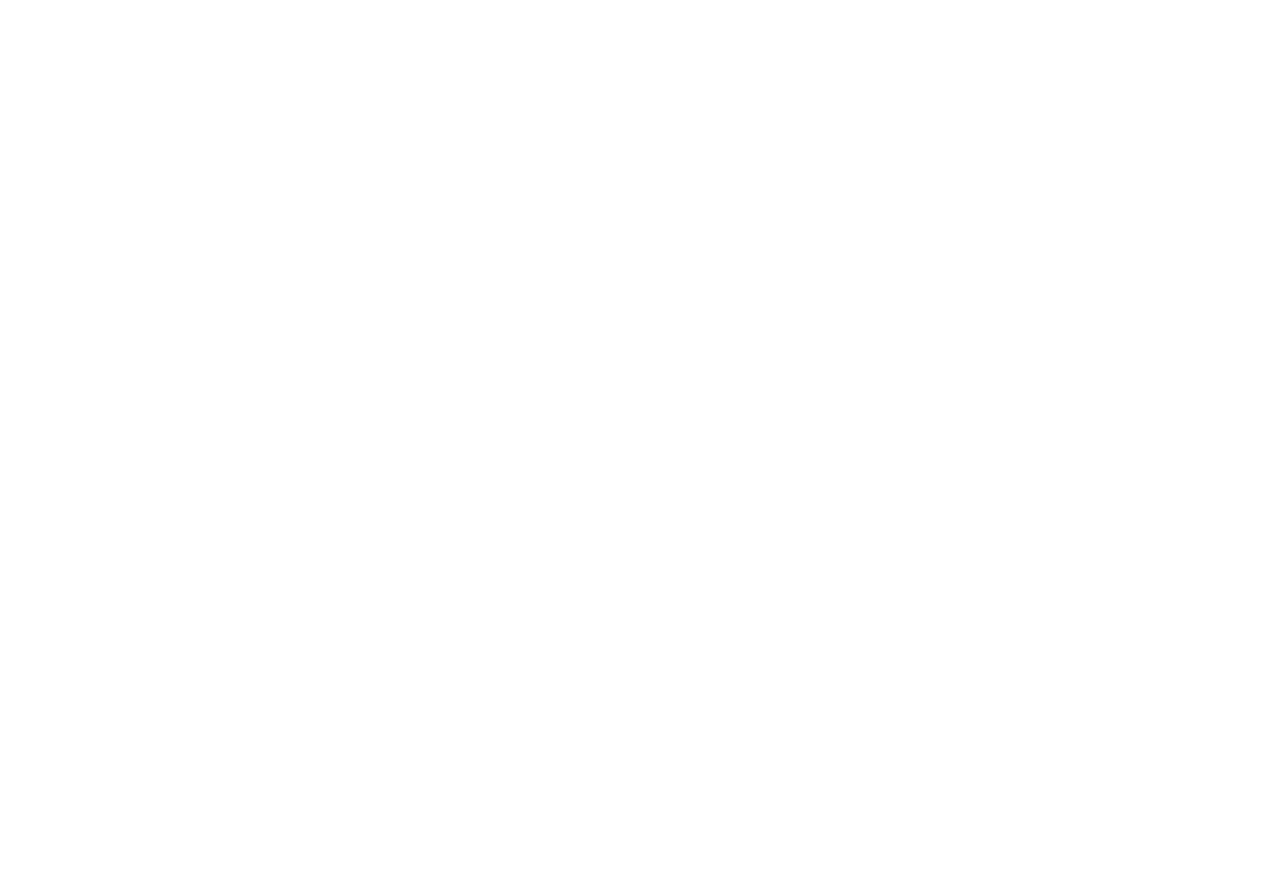
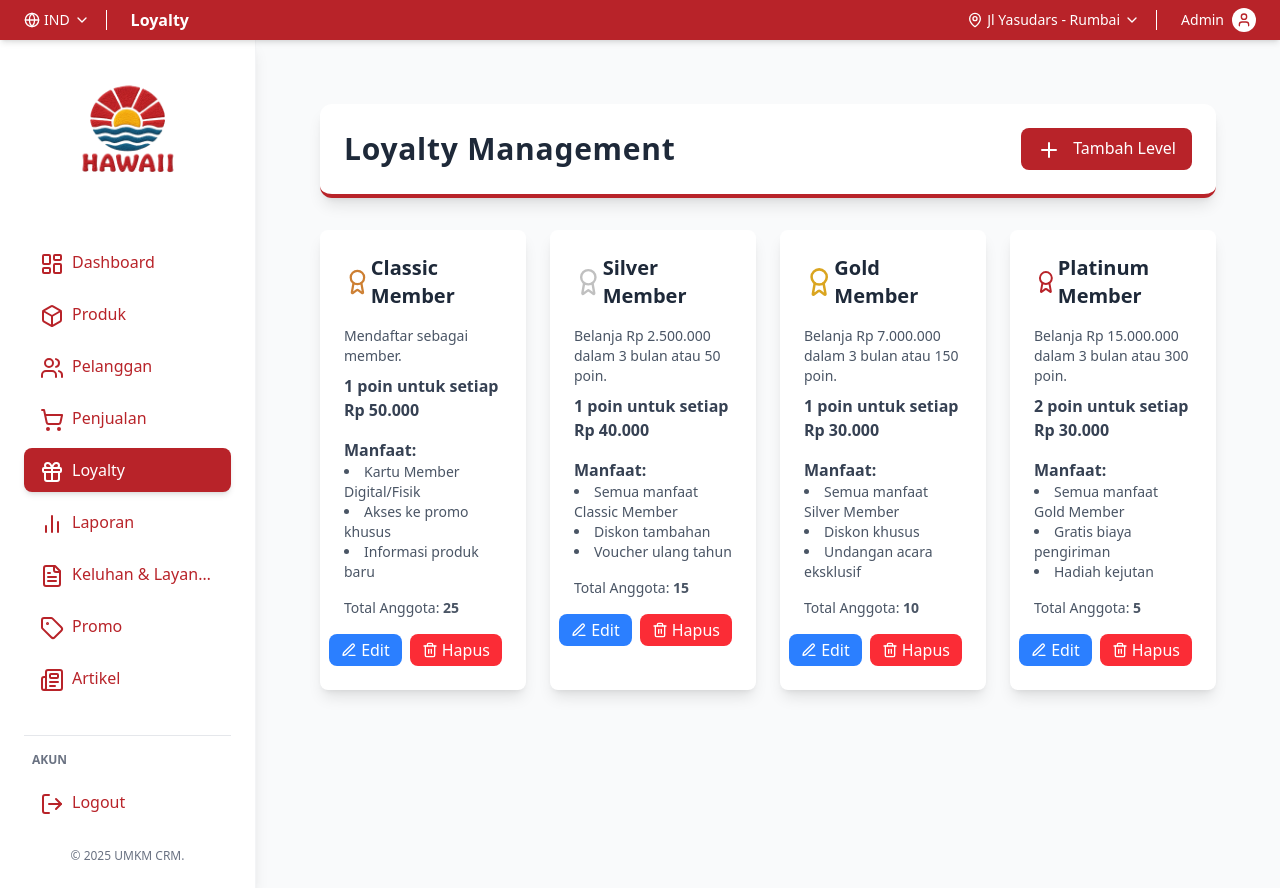
Before and after one commit to nrazz41/crm-23SIB-Kelompok1, a React (Vite) app: page /loyalty in a window 1280 px wide. Before the commit this address had no page. Before the commit the page ends 800 px from the top, so only its background shows below. Built offline with nearby package versions, Linux system fonts and the light colour scheme.

Commit message:
final website coomit by kketua

```diff
--- a/src/App.jsx
+++ b/src/App.jsx
@@ -40,6 +40,7 @@
 import { OrderProvider } from './assets/contexts/OrderContext';
 import { AuthProvider } from './assets/contexts/AuthContext';
 import SalesReportsPage from "./assets/Pages/SalesReportsPage";
+import MembershipLevel from "./assets/Pages/MembershipLevel";
 
 function App() {
   return (
@@ -74,6 +75,7 @@
           <Route path="/sales" element={<SalesManagement />} />
           <Route path="/product" element={<ProductManagement />} />
           <Route path="/complaint-form" element={<ComplaintForm />} />
+          <Route path="/loyalty" element={<MembershipLevel />} />
           <Route path="/promo" element={<PromoPelanggan />} />
           <Route path="/masukan" element={<CustomerFeedbackManager />} />
           <Route path="/riwayat" element={<SalesHistoryPage />} />
--- /dev/null
+++ b/src/assets/Pages/MembershipLevel.jsx
@@ -0,0 +1,169 @@
+import React, { useState } from "react";
+import { Plus, Trash2, Edit3, Award } from "lucide-react";
+
+const LoyaltyManagementPage = () => {
+  // --- Theme Colors ---
+  const primaryRed = '#B82329'; // Main red color for theme
+  const goldColor = '#DAA520';
+  const silverColor = '#C0C0C0';
+  const classicColor = '#CD7F32'; // Color for Classic membership
+
+  // --- Membership Levels Definition ---
+  const [membershipLevels, setMembershipLevels] = useState([
+    {
+      id: 1,
+      level: 'Classic',
+      criteria: 'Mendaftar sebagai member.',
+      points: '1 poin untuk setiap Rp 50.000',
+      benefits: [
+        'Kartu Member Digital/Fisik',
+        'Akses ke promo khusus',
+        'Informasi produk baru',
+      ],
+      color: classicColor,
+      count: 25, // Jumlah anggota di level ini
+    },
+    {
+      id: 2,
+      level: 'Silver',
+      criteria: 'Belanja Rp 2.500.000 dalam 3 bulan atau 50 poin.',
+      points: '1 poin untuk setiap Rp 40.000',
+      benefits: [
+        'Semua manfaat Classic Member',
+        'Diskon tambahan',
+        'Voucher ulang tahun',
+      ],
+      color: silverColor,
+      count: 15,
+    },
+    {
+      id: 3,
+      level: 'Gold',
+      criteria: 'Belanja Rp 7.000.000 dalam 3 bulan atau 150 poin.',
+      points: '1 poin untuk setiap Rp 30.000',
+      benefits: [
+        'Semua manfaat Silver Member',
+        'Diskon khusus',
+        'Undangan acara eksklusif',
+      ],
+      color: goldColor,
+      count: 10,
+    },
+    {
+      id: 4,
+      level: 'Platinum',
+      criteria: 'Belanja Rp 15.000.000 dalam 3 bulan atau 300 poin.',
+      points: '2 poin untuk setiap Rp 30.000',
+      benefits: [
+        'Semua manfaat Gold Member',
+        'Gratis biaya pengiriman',
+        'Hadiah kejutan',
+      ],
+      color: primaryRed,
+      count: 5,
+    },
+  ]);
+
+  const [editingLevel, setEditingLevel] = useState(null);
+
+  const handleEdit = (level) => {
+    setEditingLevel(level);
+  };
+
+  const handleDelete = (id) => {
+    setMembershipLevels(membershipLevels.filter(level => level.id !== id));
+  };
+
+  const handleSaveEdit = () => {
+    // Logika untuk menyimpan perubahan level keanggotaan
+    setEditingLevel(null);
+  };
+
+  return (
+    <main className="p-6 md:p-10 bg-gray-50 min-h-screen">
+      <div className="flex justify-between items-center mb-8 bg-white text-gray-800 rounded-xl shadow-lg border-b-4 border-[#B82329] p-6">
+        <h2 className="text-3xl font-extrabold tracking-wide">Loyalty Management</h2>
+        <button className="px-4 py-2 bg-[#B82329] text-white rounded-lg hover:bg-[#DAA520] transition duration-300">
+          <Plus className="inline mr-2" /> Tambah Level
+        </button>
+      </div>
+
+      <div className="grid grid-cols-1 md:grid-cols-2 lg:grid-cols-4 gap-6 mb-6">
+        {membershipLevels.map((level) => (
+          <div key={level.id} className="bg-white rounded-lg shadow-lg p-6 transition-transform transform hover:scale-105 duration-300">
+            <div className="flex items-center mb-4">
+              <Award className="w-8 h-8" style={{ color: level.color }} />
+              <h3 className="text-xl font-semibold text-gray-800">{level.level} Member</h3>
+            </div>
+            <p className="text-sm text-gray-600 mb-2">{level.criteria}</p>
+            <p className="font-bold text-gray-700 mb-4">{level.points}</p>
+            <h4 className="font-bold text-gray-700">Manfaat:</h4>
+            <ul className="list-disc list-inside text-sm text-gray-600 mb-4">
+              {level.benefits.map((benefit, index) => (
+                <li key={index}>{benefit}</li>
+              ))}
+            </ul>
+            <div className="flex items-center justify-between mb-4">
+              <span className="text-sm text-gray-600">Total Anggota: <span className="font-bold">{level.count}</span></span>
+            </div>
+            <div className="flex justify-end space-x-2">
+              <button onClick={() => handleEdit(level)} className="flex items-center px-3 py-1 text-white bg-blue-500 rounded-lg hover:bg-blue-600 transition duration-300">
+                <Edit3 size={16} className="mr-1" /> Edit
+              </button>
+              <button onClick={() => handleDelete(level.id)} className="flex items-center px-3 py-1 text-white bg-red-500 rounded-lg hover:bg-red-600 transition duration-300">
+                <Trash2 size={16} className="mr-1" /> Hapus
+              </button>
+            </div>
+          </div>
+        ))}
+      </div>
+
+      {editingLevel && (
+        <div className="fixed inset-0 bg-black/30 backdrop-blur-sm flex justify-center items-center z-50">
+          <div className="bg-white p-6 rounded-xl w-full max-w-md shadow-lg">
+            <h2 className="text-xl font-semibold mb-4" style={{ color: primaryRed }}>
+              Edit {editingLevel.level} Member
+            </h2>
+            <div className="space-y-3">
+              <input
+                className="w-full border p-2 rounded-lg"
+                placeholder="Kriteria"
+                value={editingLevel.criteria}
+                onChange={(e) => setEditingLevel({ ...editingLevel, criteria: e.target.value })}
+              />
+              <input
+                className="w-full border p-2 rounded-lg"
+                placeholder="Poin"
+                value={editingLevel.points}
+                onChange={(e) => setEditingLevel({ ...editingLevel, points: e.target.value })}
+              />
+              <textarea
+                className="w-full border p-2 rounded-lg"
+                placeholder="Manfaat (pisahkan dengan koma)"
+                value={editingLevel.benefits.join(', ')}
+                onChange={(e) => setEditingLevel({ ...editingLevel, benefits: e.target.value.split(', ') })}
+              />
+            </div>
+            <div className="flex justify-end space-x-2 mt-4">
+              <button
+                onClick={() => setEditingLevel(null)}
+                className="px-4 py-2 bg-gray-300 text-sm rounded-lg"
+              >
+                Batal
+              </button>
+              <button
+                onClick={handleSaveEdit}
+                className="px-4 py-2 text-white text-sm rounded-lg hover:brightness-90"
+                style={{ backgroundColor: primaryRed }} // Save button to red
+              >
+                Simpan
+              </button>
+            </div>
+          </div>
+        </div>
+      )}
+    </main>
+  );
+};
+
+export default LoyaltyManagementPage;
--- a/src/assets/components/Sidebar.jsx
+++ b/src/assets/components/Sidebar.jsx
@@ -10,12 +10,10 @@
   UserPlus, // Untuk Sign Up
   FileText, // Ikon untuk Keluhan & Layanan
   LogOut, // Ikon untuk Logout
-  Newspaper,
-  Briefcase,
-  MessageCircle,
-  Gift,
-  ClipboardList,
-  History, // <<< --- IMPORT INI untuk Artikel
+  Newspaper, // Ikon untuk Artikel
+  Gift, // Ikon untuk Hadiah (digunakan untuk Loyalty)
+  ClipboardList, // Ikon untuk Daftar
+  History, // Ikon untuk Riwayat
 } from 'lucide-react';
 import { Link, useLocation } from 'react-router-dom';
 
@@ -26,10 +24,10 @@
   { name: 'Produk', icon: <Box />, path: '/product' },
   { name: 'Pelanggan', icon: <Users />, path: '/pelanggan' },
   { name: 'Penjualan', icon: <ShoppingCart />, path: '/penjualan' },
-  // PERBAIKAN DI SINI: Sesuaikan path '/laporan' menjadi '/laporan-penjualan'
+  { name: 'Loyalty', icon: <Gift />, path: '/loyalty' }, // Ganti ikon di sini
   { name: 'Laporan', icon: <BarChart2 />, path: '/laporan-penjualan' },
   { name: 'Keluhan & Layanan', icon: <FileText />, path: '/masukan' },
-  { name: 'Promo', icon: <Tag />, path: '/Promo' },
+  { name: 'Promo', icon: <Tag />, path: '/promo' },
   { name: 'Artikel', icon: <Newspaper />, path: '/artikel' },
 ];
 
@@ -41,12 +39,9 @@
   const location = useLocation();
 
   const isActive = (path) => {
-    // Check for exact match for the root path, if applicable (though dashboard is usually the root for internal)
     if (path === '/') {
       return location.pathname === '/';
     }
-    // Use startsWith to match the beginning of the path,
-    // useful for nested routes like /promo/edit/123
     return location.pathname.startsWith(path);
   };
 
```
